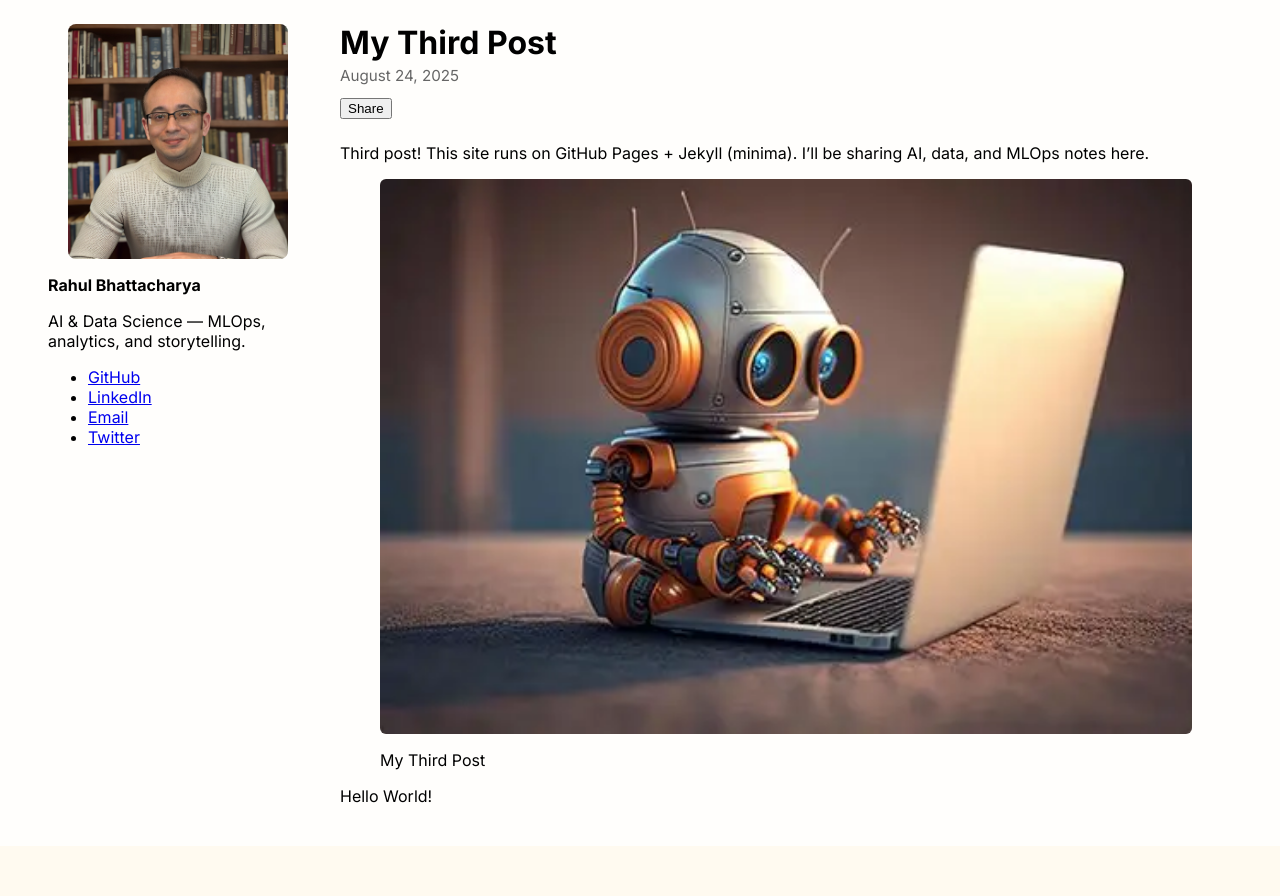
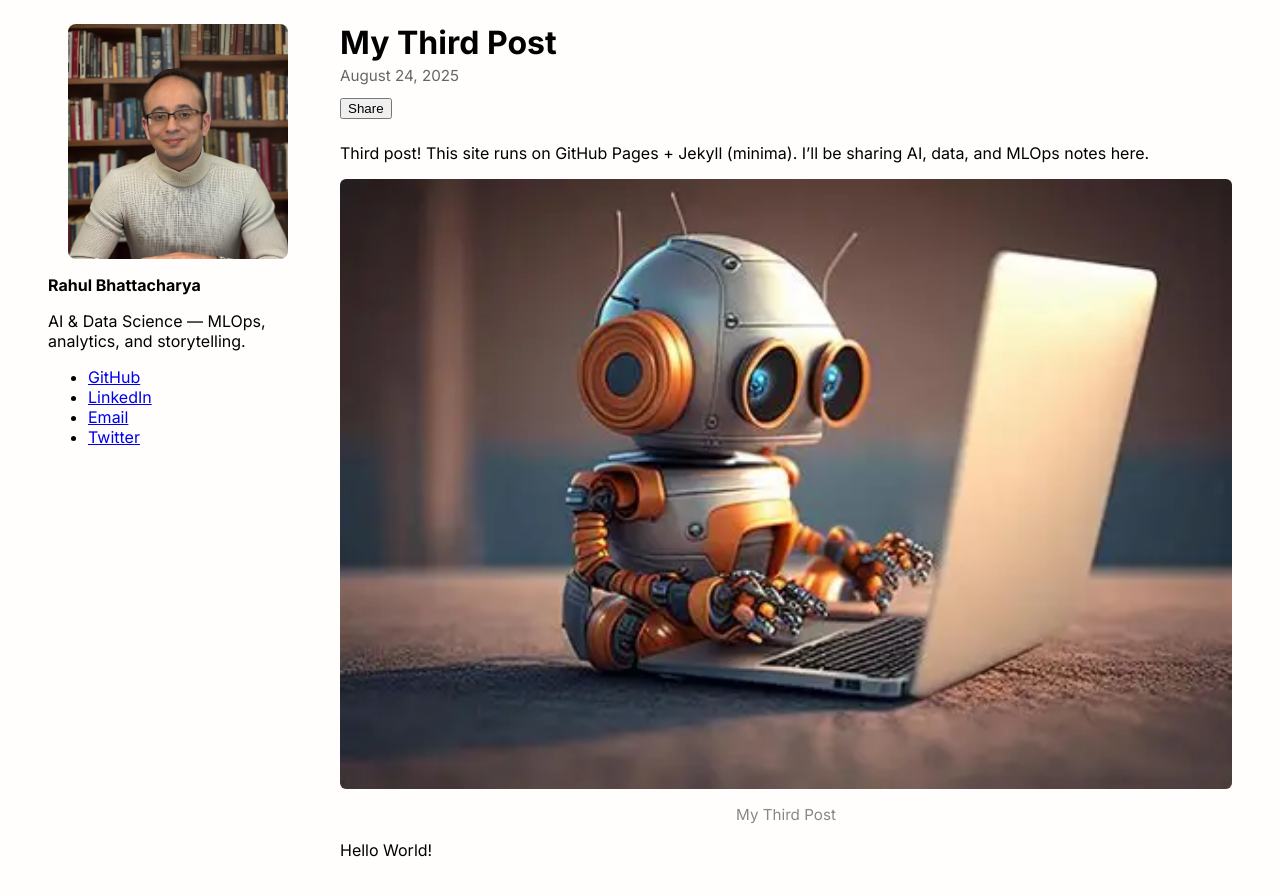
Before and after one commit to RahulBhattacharya1/RahulBhattacharya1.github.io, a Jekyll site: the page built from _posts/2025-08-24-second.md, in a window 1280 px wide. Shown: the top 896 px of the page. Built offline with Jekyll 4.4.1, drawn with Linux system fonts in a browser that asks for light colours.

Commit message:
Update main.scss

```diff
--- a/assets/css/main.scss
+++ b/assets/css/main.scss
@@ -158,3 +158,15 @@
   margin: 1rem 0;
   border-radius: 6px;
 }
+
+.post-hero {
+  margin: 0 0 1rem;
+}
+
+.post-hero__caption {
+  display: block;
+  text-align: center;
+  color: #888;         /* light grey */
+  font-size: 0.95rem;
+  margin-top: 0.5rem;  /* sits just below the image */
+}
```
